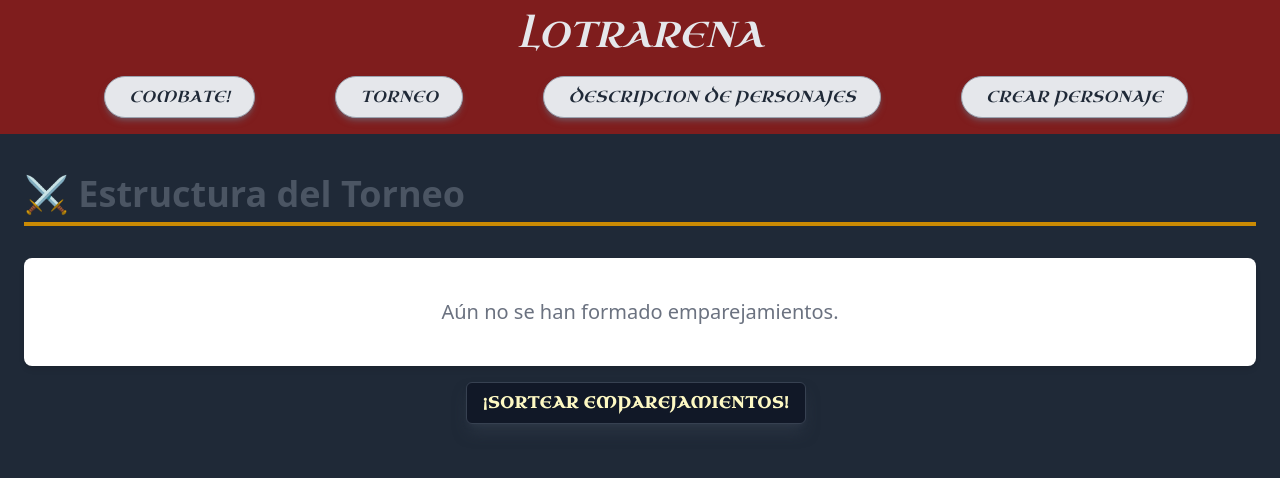
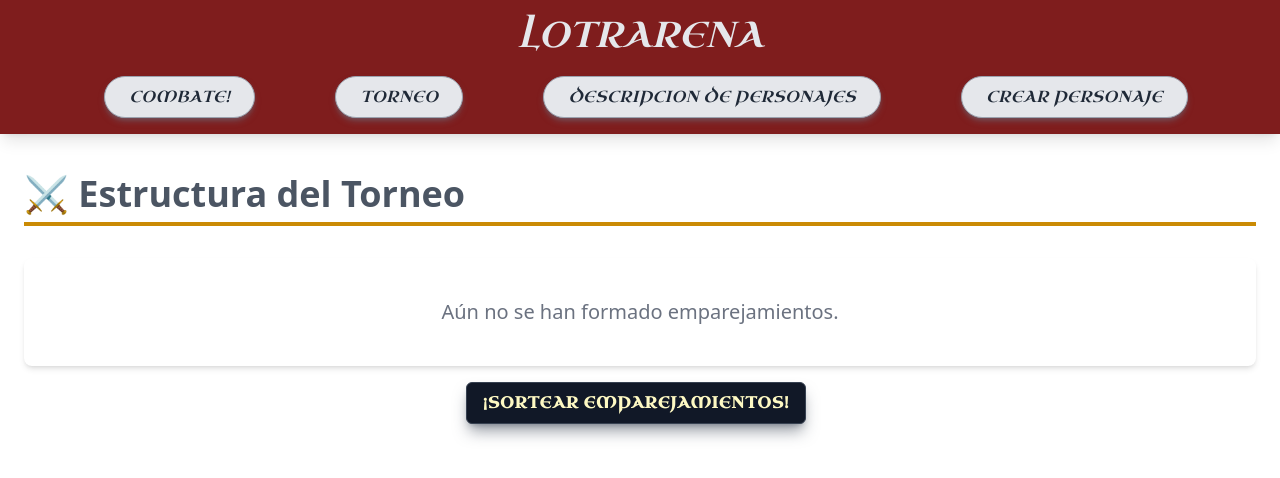
Before and after one commit to alvaromarsa/RingsArena, an Angular app: page /tournament in a window 1280 px wide. Shown: the top 478 px of the page. Built offline with nearby package versions, Linux system fonts and the light colour scheme.

Commit message:
Configuraciones de despliegue v14

```diff
--- a/src/app/pages/tournament/tournament.component.html
+++ b/src/app/pages/tournament/tournament.component.html
@@ -3,7 +3,7 @@
 <section>
 
 
-<div class="tournament-tree mx-auto p-6 bg-gray-800 min-h-screen pt-10">
+<div class="tournament-tree mx-auto p-6 min-h-screen pt-10">
 
   <h2 class="text-4xl font-extrabold text-gray-600 mb-8 border-b-4 border-yellow-600 pb-2">
     ⚔️ Estructura del Torneo
```
